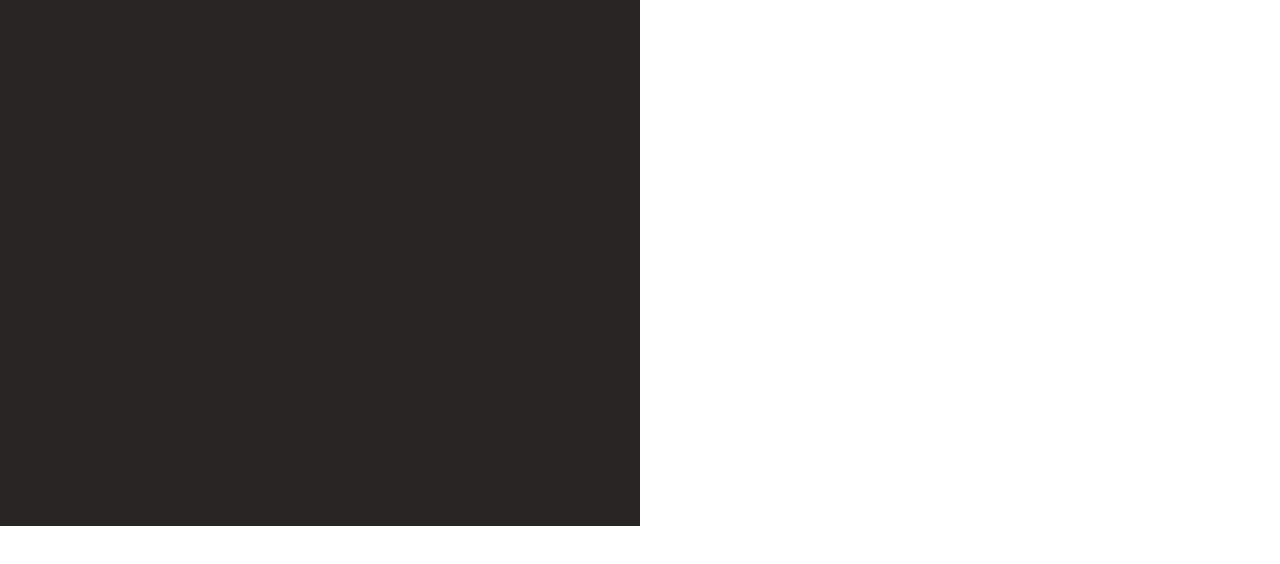
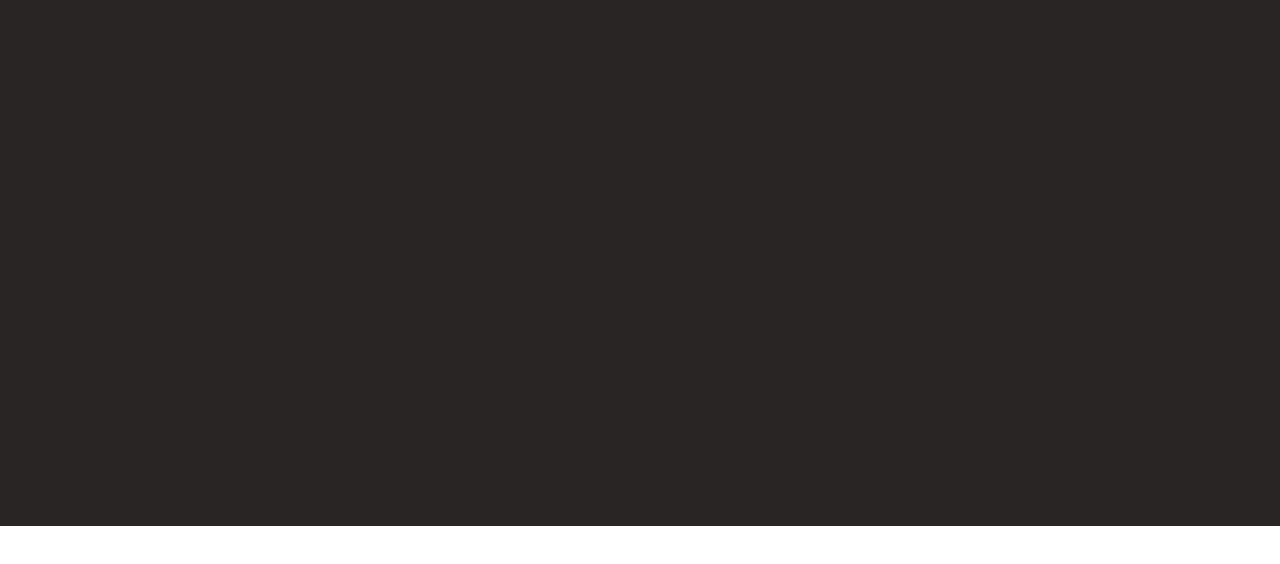
Before and after one commit to GaelQuesadilla/HachiSoftware, a Next.js app: page / in a window 1280 px wide. Shown: the top 564 px of the page. Built offline with nearby package versions, Linux system fonts and the light colour scheme.

Commit message:
Visualización básica por partes

```diff
--- a/src/app/page.tsx
+++ b/src/app/page.tsx
@@ -1,12 +1,11 @@
 import CodeArea from "@/components/codeArea/codeArea";
 import { Workspace } from "@/components/global/workspace";
+import { TokenViewer } from "@/components/lexicalView/lexicalView";
 
 export default function Home() {
   return (
     <>
-      <Workspace>
-        <CodeArea />
-      </Workspace>
+      <Workspace />
     </>
   );
 }
--- a/src/components/codeArea/atoms/codeTextArea.tsx
+++ b/src/components/codeArea/atoms/codeTextArea.tsx
@@ -15,7 +15,7 @@
         value={code}
         onChange={(e) => setCode(e.target.value)}
         rows={20}
-        className="bg-stone-800 p-5 text-amber-50 font-mono w-full h-full resize-none"
+        className="bg-stone-800 p-5 text-amber-50 font-mono w-full h-full resize-none overflow-auto"
         name="code-area"
         autoComplete="false"
       ></textarea>
--- a/src/components/codeArea/codeArea.tsx
+++ b/src/components/codeArea/codeArea.tsx
@@ -1,11 +1,14 @@
-"use client";
-
 import { useCodeEditor } from "./hooks/useCodeEditor";
 import CodeTextArea from "./atoms/codeTextArea";
 import { EditorContainer } from "./atoms/editorContainer";
+import { Dispatch, SetStateAction } from "react";
 
-export default function CodeArea() {
-  const { code, setCode } = useCodeEditor("");
+interface CodeArea {
+  code: string;
+  setCode: Dispatch<SetStateAction<string>>;
+}
+
+export default function CodeArea({ code, setCode }: CodeArea) {
   return (
     <>
       <EditorContainer>
--- a/src/components/codeArea/hooks/useCodeEditor.ts
+++ b/src/components/codeArea/hooks/useCodeEditor.ts
@@ -1,3 +1,4 @@
+"use client";
 import { useState } from "react";
 
 export const useCodeEditor = (inputCode = "") => {
--- a/src/components/global/workspace.tsx
+++ b/src/components/global/workspace.tsx
@@ -1,13 +1,19 @@
-import { ReactNode } from "react";
+"use client";
+import CodeArea from "../codeArea/codeArea";
+import { LexicalView } from "../lexicalView/lexicalView";
+import { useCodeEditor } from "../codeArea/hooks/useCodeEditor";
 
-interface WorkspaceProps {
-  children: ReactNode;
-}
-export const Workspace = ({ children }: WorkspaceProps) => {
+export const Workspace = () => {
+  const { code, setCode } = useCodeEditor("");
+
   return (
     <>
-      <div id="workspace" className="grid grid-cols-2">
-        {children}
+      <div
+        id="workspace"
+        className="grid grid-cols-2 h-full, w-full overflow-hidden"
+      >
+        <CodeArea code={code} setCode={setCode} />
+        <LexicalView code={code} />
       </div>
     </>
   );
--- /dev/null
+++ b/src/components/lexicalView/lexicalView.tsx
@@ -0,0 +1,23 @@
+"use client";
+import { Token, tokenizer } from "@/utils/tokenizer";
+import { useMemo } from "react";
+import { Chip } from "./typeChips/chip";
+
+interface TokenViewerProps {
+  code: string;
+}
+
+export const LexicalView = ({ code }: TokenViewerProps) => {
+  const tokens: Token[] = useMemo(() => tokenizer(code), [code]);
+
+  console.log(tokens);
+  return (
+    <>
+      <div className="bg-stone-800 p-5 text-amber-50 font-mono w-full h-full resize-none overflow-auto">
+        {tokens.map((token, index) => {
+          return <Chip token={token} key={index} />;
+        })}
+      </div>
+    </>
+  );
+};
--- /dev/null
+++ b/src/components/lexicalView/typeChips/chip.tsx
@@ -0,0 +1,28 @@
+import { TokenType, Token } from "@/utils/tokenizer";
+
+interface ChipProps {
+  token: Token;
+}
+export const Chip = ({ token }: ChipProps) => {
+  if (token.type === "COMMENT") return <></>;
+  if (token.type === "NEWLINE")
+    return (
+      <span className="text-stone-500 px-5">
+        {"\\n"}
+        <br />
+      </span>
+    );
+  if (token.type === "WHITESPACE")
+    return <span className="text-stone-500 px-2">_</span>;
+
+  if (token.type === "KEYWORD")
+    return <span className="text-rose-500">{token.value}</span>;
+  if (token.type === "DIRECTIVE")
+    return <span className="text-emerald-600">{token.value}</span>;
+  if (token.type === "LABEL")
+    return <span className="text-fuchsia-700">{token.value}</span>;
+  if (token.type === "NUMBER")
+    return <span className="text-indigo-700">{token.value}</span>;
+
+  return <span className="text-white">{token.value}</span>;
+};
```
